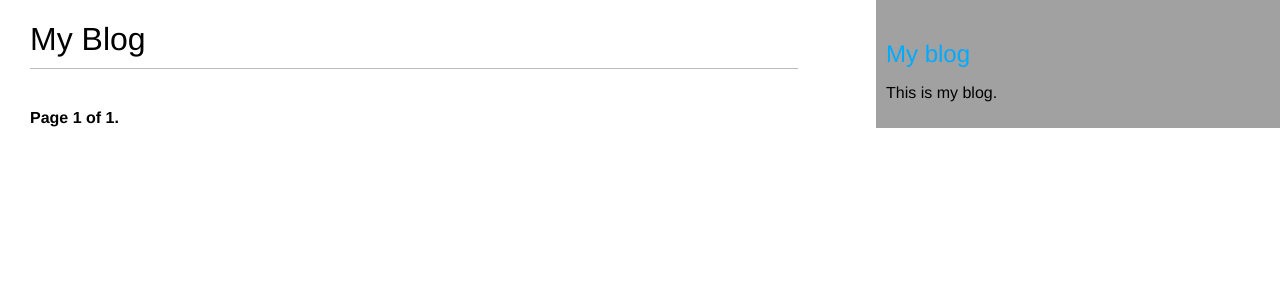
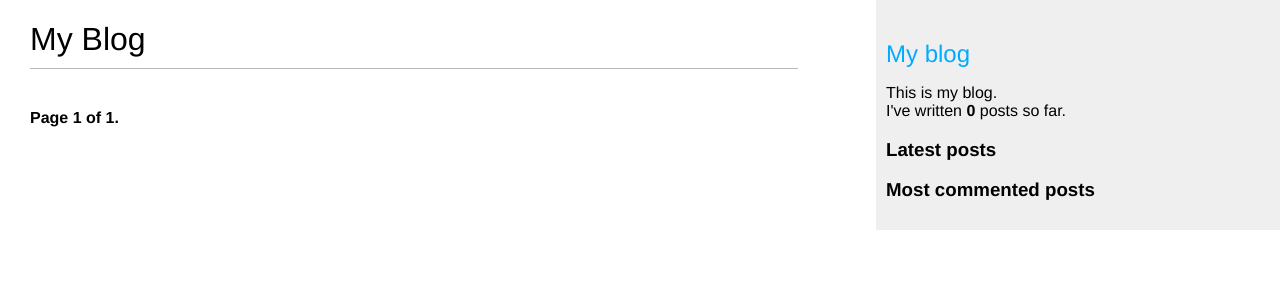
Before and after one commit to daliyev/IT_blogsite, a Django app: page /blog/ in a window 1280 px wide. Shown: the top 300 px of the page. Run offline with Django 5.2, Linux system fonts and the light colour scheme; data that the repository does not hold is empty.

Commit message:
total posts count, latest and most commented posts added to sidebar

```diff
--- /dev/null
+++ b/blog/templatetags/blog_tags.py
@@ -0,0 +1,36 @@
+from django import template
+from django.db.models import Count
+
+from ..models import Post
+
+
+register = template.Library()
+
+
+@register.simple_tag
+def total_posts():
+    return Post.published.count()
+
+
+@register.inclusion_tag('blog/post/latest_posts.html')
+def show_latest_posts(count=5):
+    latest_posts = (
+        Post.published
+        .only('title', 'publish')
+        .order_by('-publish')[:count])
+    ctx = {
+        'latest_posts': latest_posts,
+    }
+    return ctx
+
+
+@register.simple_tag
+def get_most_commented_posts(count=5):
+    queryset = (
+        Post.published
+        .prefetch_related('comments')
+        .only('title')
+        .annotate(total_comments=Count('comments'))
+        .order_by('-total_comments')[:count]
+    )
+    return queryset
--- a/static/blog/css/blog.css
+++ b/static/blog/css/blog.css
@@ -30,12 +30,12 @@ h2 {
     float:right;
     width:30%;
     padding:10px;
-    background: #a1a1a1;
+    background:#efefef;
     height:100%;
 }
 
 p.date {
-    color: rgba(234, 188, 188, 0.87);
+    color: #8c8b8b;
     font-family: georgia, serif;
     font-size: 12px;
     font-style: italic;
@@ -58,7 +58,7 @@ input, textarea {
     clear:both;
     float:left;
     margin:0 0 10px;
-    background: #a1a1a1;
+    background:#ededed;
     border:0;
     padding:6px 10px;
     font-size:12px;
@@ -66,7 +66,7 @@ input, textarea {
 input[type=submit] {
     font-weight:bold;
     background:#00abff;
-    color: #a1a1a1;
+    color:#fff;
     padding:10px 20px;
     font-size:14px;
     text-transform:uppercase;
@@ -83,10 +83,10 @@ input[type=submit] {
     padding:10px;
 }
 .comment:nth-child(even) {
-    background: rgb(161, 161, 161);
+    background:#efefef;
 }
 .comment .info {
     font-weight:bold;
     font-size:12px;
-    color:#666;
+    color: #726f6f;
 }
--- a/templates/blog/base.html
+++ b/templates/blog/base.html
@@ -1,3 +1,4 @@
+{% load blog_tags %}
 {% load static %}
 <!DOCTYPE html>
 <html>
@@ -11,10 +12,24 @@
             {% endblock %}
         </div>
          <div id="sidebar">
-             <a href="">
+             <a href="{% url 'blog:post_list' %}">
              <h2>My blog</h2>
              </a>
-             <p>This is my blog.</p>
+             <p>
+                 This is my blog.<br>
+                 I've written <b>{% total_posts %}</b> posts so far.
+             </p>
+             <h3>Latest posts</h3>
+             {% show_latest_posts %}
+             <h3>Most commented posts</h3>
+             {% get_most_commented_posts as most_commented_posts %}
+             <ul>
+                 {% for post in most_commented_posts %}
+                     <li>
+                        <a href="{{ post.get_absolute_url }}">{{ post.title|truncatewords:10|linebreaks }}</a>
+                     </li>
+                 {% endfor %}
+             </ul>
          </div>
     </body>
 </html>
--- /dev/null
+++ b/templates/blog/post/latest_posts.html
@@ -0,0 +1,7 @@
+<ul>
+    {% for post in latest_posts %}
+        <li>
+            <a href="{{ post.get_absolute_url }}">{{ post.title|truncatewords:10|linebreaks }}</a>
+        </li>
+    {% endfor %}
+</ul>
```
Also changed, not shown: blog/templatetags/__init__.py (added), 1 other file.
